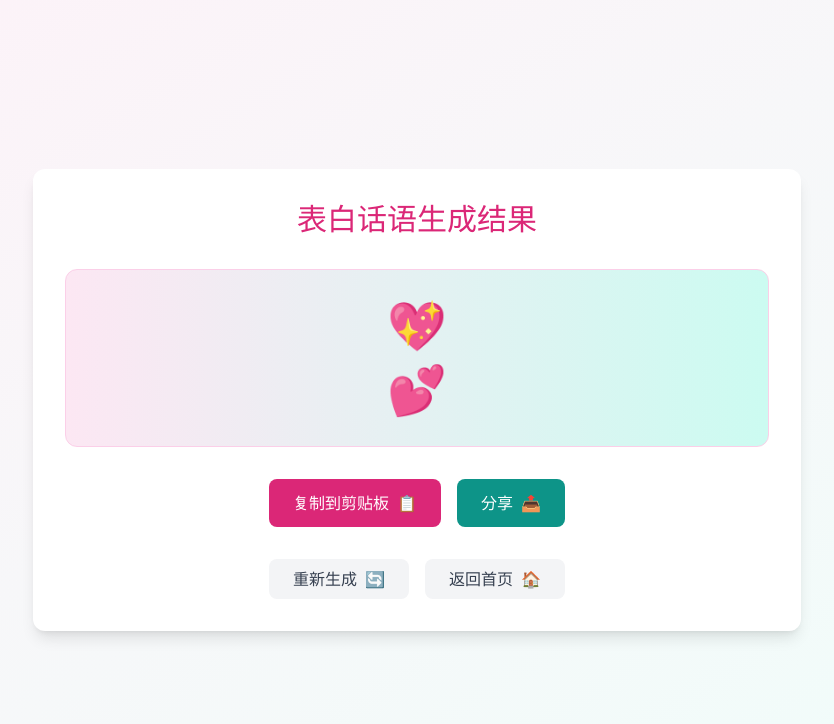
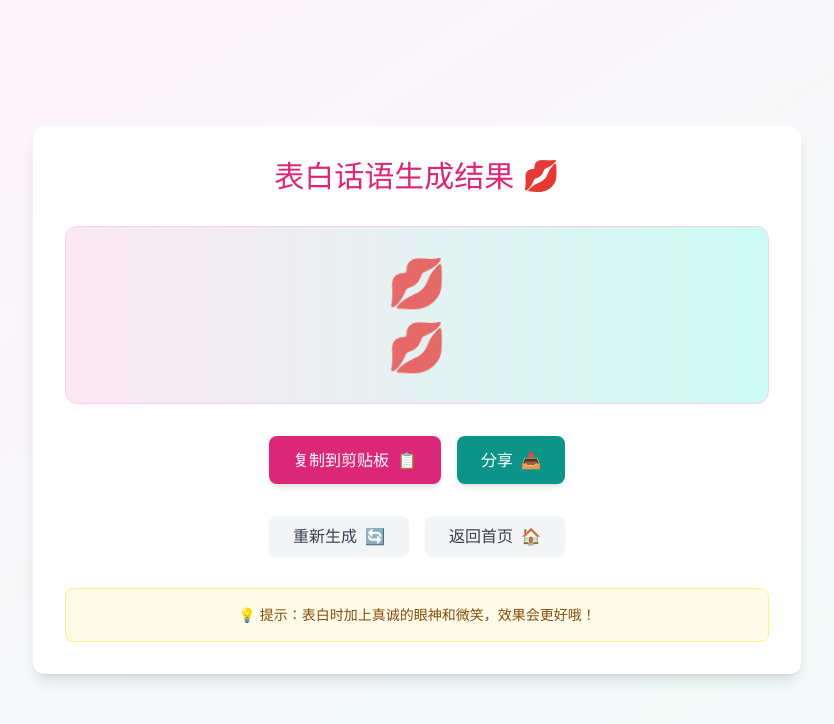
Before and after one commit to long-safe-accont-4567-uvwxyz-9876/666, a React (Vite) app: page /result in a window 1280 px wide. Shown: the top 724 px of the page, without its empty margins (223-1057 px from the left). Built offline with nearby package versions, Linux system fonts and the light colour scheme.

Commit message:
feat: 表白小程序项目构思
Co-authored-by: traeagent <traeagent@users.noreply.github.com>

```diff
--- a/src/index.css
+++ b/src/index.css
@@ -12,3 +12,21 @@
   -webkit-font-smoothing: antialiased;
   -moz-osx-font-smoothing: grayscale;
 }
+
+@keyframes fall {
+  0% {
+    transform: translateY(-10%) rotate(0deg);
+    opacity: 1;
+  }
+  100% {
+    transform: translateY(110vh) rotate(360deg);
+    opacity: 0;
+  }
+}
+
+.animate-fall {
+  animation-name: fall;
+  animation-timing-function: ease-in-out;
+  animation-iteration-count: 1;
+  animation-fill-mode: forwards;
+}
--- a/src/lib/context.tsx
+++ b/src/lib/context.tsx
@@ -15,6 +15,7 @@ interface PartnerPreferences {
   idealTraits: string[];
   partnerInterests: string[];
   relationshipGoals: string;
+  firstImpression: string;
 }
 
 interface UserInfo {
@@ -48,6 +49,7 @@ export const ConfessionProvider: React.FC<{ children: ReactNode }> = ({ children
       idealTraits: [],
       partnerInterests: [],
       relationshipGoals: '',
+      firstImpression: '',
     },
   });
 
@@ -68,6 +70,7 @@ export const ConfessionProvider: React.FC<{ children: ReactNode }> = ({ children
         idealTraits: [],
         partnerInterests: [],
         relationshipGoals: '',
+        firstImpression: '',
       },
     });
     setConfessionResult('');
--- a/src/pages/Result.tsx
+++ b/src/pages/Result.tsx
@@ -1,4 +1,4 @@
-import React, { useState } from 'react';
+import React, { useState, useEffect } from 'react';
 import { useNavigate } from 'react-router-dom';
 import { useConfession } from '@/lib/context';
 
@@ -6,6 +6,28 @@ const Result: React.FC = () => {
   const navigate = useNavigate();
   const { confessionResult, resetData } = useConfession();
   const [copied, setCopied] = useState(false);
+  const [showConfetti, setShowConfetti] = useState(true);
+
+  // 生成随机的emoji表情
+  const loveEmojis = ['💖', '💕', '💗', '💓', '💝', '💘', '💌', '💋', '😍', '🥰'];
+  const [randomEmoji, setRandomEmoji] = useState(loveEmojis[Math.floor(Math.random() * loveEmojis.length)]);
+
+  useEffect(() => {
+    // 3秒后停止显示庆祝效果
+    const timer = setTimeout(() => {
+      setShowConfetti(false);
+    }, 3000);
+
+    // 每隔2秒更换emoji
+    const emojiTimer = setInterval(() => {
+      setRandomEmoji(loveEmojis[Math.floor(Math.random() * loveEmojis.length)]);
+    }, 2000);
+
+    return () => {
+      clearTimeout(timer);
+      clearInterval(emojiTimer);
+    };
+  }, []);
 
   const handleCopy = async () => {
     try {
@@ -43,30 +65,59 @@ const Result: React.FC = () => {
     navigate('/');
   };
 
+  // 生成庆祝效果的函数
+  const renderConfetti = () => {
+    if (!showConfetti) return null;
+
+    return (
+      <div className="fixed inset-0 pointer-events-none">
+        {[...Array(50)].map((_, i) => (
+          <div
+            key={i}
+            className="absolute w-4 h-4 rounded-full animate-fall"
+            style={{
+              left: `${Math.random() * 100}%`,
+              top: `-10%`,
+              backgroundColor: ['#FF6B6B', '#4ECDC4', '#FFE66D', '#FF8E53', '#6A0572'][Math.floor(Math.random() * 5)],
+              animationDuration: `${2 + Math.random() * 3}s`,
+              animationDelay: `${Math.random() * 2}s`,
+              transform: `rotate(${Math.random() * 360}deg)`,
+            }}
+          />
+        ))}
+      </div>
+    );
+  };
+
   return (
-    <div className="min-h-screen bg-gradient-to-br from-pink-50 to-teal-50 flex flex-col items-center justify-center p-4">
-      <div className="w-full max-w-3xl bg-white rounded-xl shadow-lg p-8">
-        <h1 className="text-3xl font-bold text-center text-pink-600 mb-8">表白话语生成结果</h1>
+    <div className="min-h-screen bg-gradient-to-br from-pink-50 to-teal-50 flex flex-col items-center justify-center p-4 relative overflow-hidden">
+      {renderConfetti()}
 
-        <div className="bg-gradient-to-r from-pink-100 to-teal-100 rounded-xl p-8 mb-8 border border-pink-200">
+      <div className="w-full max-w-3xl bg-white rounded-xl shadow-lg p-8 relative z-10">
+        <h1 className="text-3xl font-bold text-center text-pink-600 mb-8">
+          表白话语生成结果
+          <span className="inline-block animate-bounce ml-2">{randomEmoji}</span>
+        </h1>
+
+        <div className="bg-gradient-to-r from-pink-100 to-teal-100 rounded-xl p-8 mb-8 border border-pink-200 transform transition-transform duration-500 hover:scale-105">
           <div className="text-center">
-            <div className="text-5xl mb-4">💖</div>
-            <p className="text-xl leading-relaxed mb-4">{confessionResult}</p>
-            <div className="text-5xl mt-4">💕</div>
+            <div className="text-5xl mb-4 animate-pulse">{randomEmoji}</div>
+            <p className="text-xl leading-relaxed mb-4 font-medium text-gray-800">{confessionResult}</p>
+            <div className="text-5xl mt-4 animate-pulse">{randomEmoji}</div>
           </div>
         </div>
 
         <div className="flex flex-wrap justify-center gap-4 mb-8">
           <button
             onClick={handleCopy}
-            className="px-6 py-3 bg-pink-600 text-white rounded-lg font-medium hover:bg-pink-700 transition-colors flex items-center gap-2"
+            className="px-6 py-3 bg-pink-600 text-white rounded-lg font-medium hover:bg-pink-700 transition-all transform hover:scale-105 flex items-center gap-2 shadow-md hover:shadow-lg"
           >
             {copied ? '已复制！' : '复制到剪贴板'}
             <span>{copied ? '✅' : '📋'}</span>
           </button>
           <button
             onClick={handleShare}
-            className="px-6 py-3 bg-teal-600 text-white rounded-lg font-medium hover:bg-teal-700 transition-colors flex items-center gap-2"
+            className="px-6 py-3 bg-teal-600 text-white rounded-lg font-medium hover:bg-teal-700 transition-all transform hover:scale-105 flex items-center gap-2 shadow-md hover:shadow-lg"
           >
             分享
             <span>📤</span>
@@ -76,18 +127,23 @@ const Result: React.FC = () => {
         <div className="flex justify-center gap-4">
           <button
             onClick={handleRetry}
-            className="px-6 py-2 bg-gray-100 text-gray-700 rounded-lg font-medium hover:bg-gray-200 transition-colors flex items-center gap-2"
+            className="px-6 py-2 bg-gray-100 text-gray-700 rounded-lg font-medium hover:bg-gray-200 transition-all transform hover:scale-105 flex items-center gap-2 shadow-sm hover:shadow"
           >
             重新生成
             <span>🔄</span>
           </button>
           <button
             onClick={handleBackHome}
-            className="px-6 py-2 bg-gray-100 text-gray-700 rounded-lg font-medium hover:bg-gray-200 transition-colors flex items-center gap-2"
+            className="px-6 py-2 bg-gray-100 text-gray-700 rounded-lg font-medium hover:bg-gray-200 transition-all transform hover:scale-105 flex items-center gap-2 shadow-sm hover:shadow"
           >
             返回首页
             <span>🏠</span>
           </button>
+        </div>
+
+        {/* 趣味提示 */}
+        <div className="mt-8 p-4 bg-yellow-50 rounded-lg border border-yellow-200 text-center">
+          <p className="text-yellow-800 text-sm">💡 提示：表白时加上真诚的眼神和微笑，效果会更好哦！</p>
         </div>
       </div>
     </div>
```
Also changed, not shown: src/pages/Questionnaire.tsx (+23 -4 lines).
